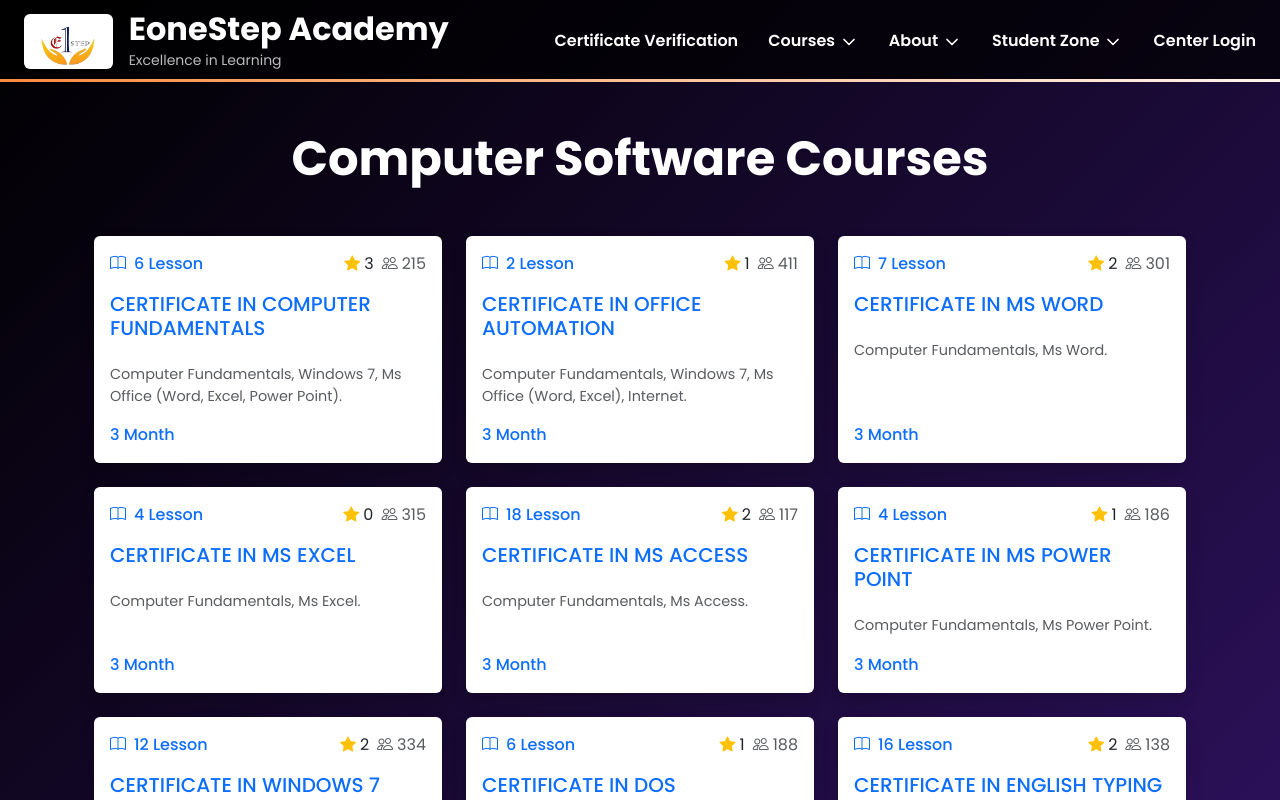
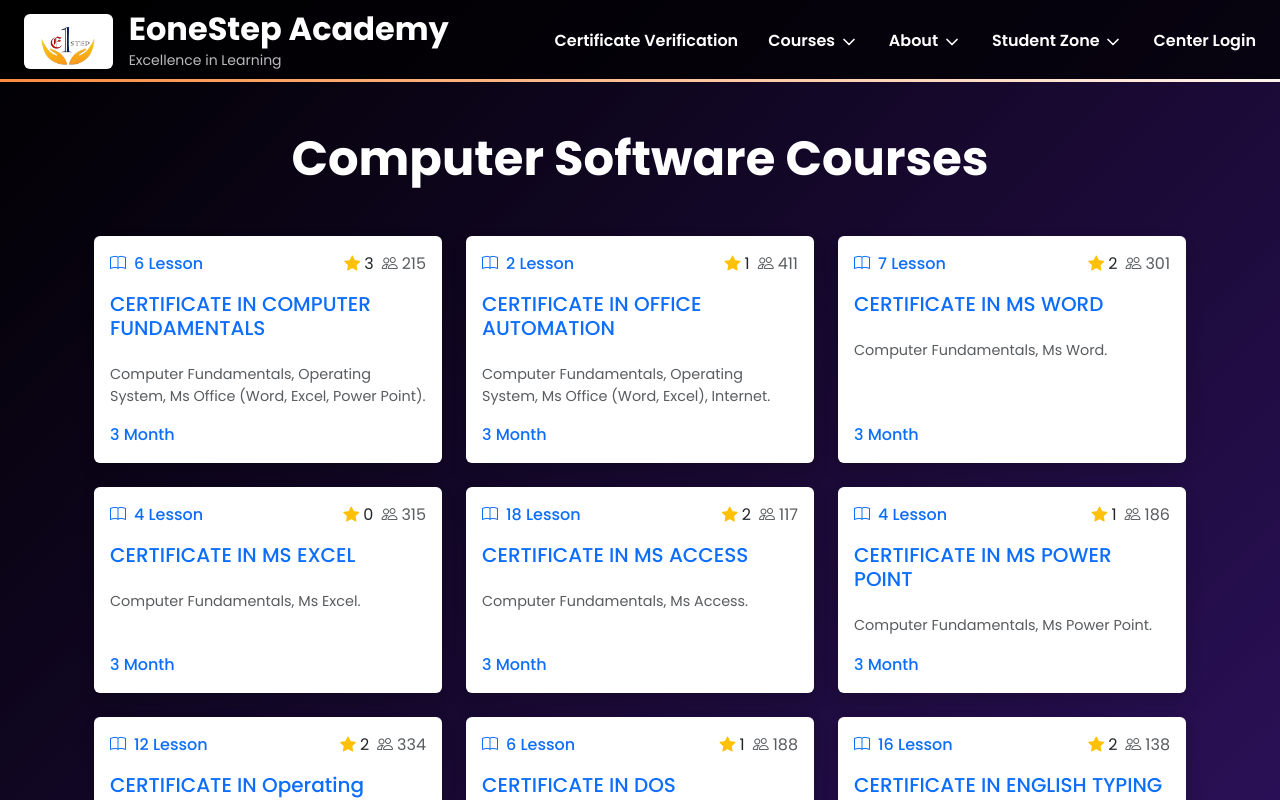
Before and after one commit to roshanronan/eonestep, a React (Vite) app: page /software-course in a window 1280 px wide. Shown: the top 800 px of the page. Built offline with nearby package versions, Linux system fonts and the light colour scheme.

Commit message:
social-link fixes

```diff
--- a/src/App.css
+++ b/src/App.css
@@ -640,6 +640,8 @@ h6 {
           display: inline-flex;
           align-items: center;
           justify-content: center;
+          z-index: 100;
+          cursor: pointer;
         }
 
         .social-icons .facebook {
--- a/src/App.jsx
+++ b/src/App.jsx
@@ -22,7 +22,7 @@ import StudentRegistrationForm from './components/RegisterStudent';
 import Gallery from './components/Gallery';
 import ChangePassword from './pages/ChangePassword';
 import ResetPassword from './pages/ResetPassword'
-import { ToastContainer } from "react-toastify";
+  import { ToastContainer } from "react-toastify";
 import "react-toastify/dist/ReactToastify.css";
 import ScrollToTop from './components/ScrollToTop';
 import StudentCertificate from './pages/StudentCertificate';
--- a/src/pages/CenterLogin.jsx
+++ b/src/pages/CenterLogin.jsx
@@ -264,7 +264,7 @@ export default function CenterLogin() {
               <div className="login-form-section">
                 <div className="w-100">
                   <div className="welcome-text">Welcome to Center Login</div>
-                  <div className="subtitle">sign in continue to eonestep</div>
+                  <div className="subtitle">Sign into EONESTEP</div>
 
                   <div>
                     <div className="mb-3">
--- a/src/pages/SoftwareCourse.jsx
+++ b/src/pages/SoftwareCourse.jsx
@@ -12,7 +12,7 @@ const SoftwareCourse = () => {
     "students": 215,
     "title": "CERTIFICATE IN COMPUTER FUNDAMENTALS",
     "part": "",
-    "description": "Computer Fundamentals, Windows 7, Ms Office (Word, Excel, Power Point).",
+    "description": "Computer Fundamentals, Operating System, Ms Office (Word, Excel, Power Point).",
     "duration": "3 Month"
   },
   {
@@ -22,7 +22,7 @@ const SoftwareCourse = () => {
     "students": 411,
     "title": "CERTIFICATE IN OFFICE AUTOMATION",
     "part": "",
-    "description": "Computer Fundamentals, Windows 7, Ms Office (Word, Excel), Internet.",
+    "description": "Computer Fundamentals, Operating System, Ms Office (Word, Excel), Internet.",
     "duration": "3 Month"
   },
   {
@@ -71,9 +71,9 @@ const SoftwareCourse = () => {
     "lessons": 12,
     "rating": 2,
     "students": 334,
-    "title": "CERTIFICATE IN WINDOWS 7",
+    "title": "CERTIFICATE IN Operating System",
     "part": "",
-    "description": "Computer Fundamentals, Windows 7.",
+    "description": "Computer Fundamentals, Operating System.",
     "duration": "3 Month"
   },
   {
@@ -363,7 +363,7 @@ const SoftwareCourse = () => {
     "students": 163,
     "title": "ADVANCE DIPLOMA IN INFORMATION TECHNOLOGY",
     "part": "",
-    "description": "Computer Fundamentals, Windows 7, Office 2010 (Word, Excel, Access, Power Point), Pagemaker, Coral Draw, Photoshop, Tally, Hardware Concept, Internet",
+    "description": "Computer Fundamentals, Operating System, Office 2010 (Word, Excel, Access, Power Point), Pagemaker, Coral Draw, Photoshop, Tally, Hardware Concept, Internet",
     "duration": "12 Month"
   },
   {
@@ -393,7 +393,7 @@ const SoftwareCourse = () => {
     "students": 223,
     "title": "ADVANCE DIPLOMA IN COMPUTER SOFTWARE SYSTEM ANALYSIS & APPLICATION",
     "part": "",
-    "description": "Computer Basics, Windows 7, MS Office 2010 (Word, Excel, Access, Power Point), Internet, Photo Shop, HTML, CSS, Language C, C++, Structural Analysis, Prgramming Concept, PHP, MySQL, Oracle, Data Base Management",
+    "description": "Computer Basics, Operating System, MS Office 2010 (Word, Excel, Access, Power Point), Internet, Photo Shop, HTML, CSS, Language C, C++, Structural Analysis, Prgramming Concept, PHP, MySQL, Oracle, Data Base Management",
     "duration": "12 Month"
   },
   {
@@ -403,7 +403,7 @@ const SoftwareCourse = () => {
     "students": 271,
     "title": "ADVANCE DIPLOMA IN COMPUTER APPLICATION & PROGRAMMING",
     "part": "",
-    "description": "Computer Basics, Windows 7, MS Office 2010 (Word, Excel, Access Power Point), Internet, Photo Shop, HTML, CSS, Language C, C++, Structural Analysis, Prgramming Concept, PHP, Data Base Management",
+    "description": "Computer Basics, Operating System, MS Office 2010 (Word, Excel, Access Power Point), Internet, Photo Shop, HTML, CSS, Language C, C++, Structural Analysis, Prgramming Concept, PHP, Data Base Management",
     "duration": "12 Month"
   },
   {
@@ -433,7 +433,7 @@ const SoftwareCourse = () => {
     "students": 112,
     "title": "YEAR DIPLOMA IN COMPUTER APPLICATION",
     "part": "",
-    "description": "Computer Fundamentals, DOS, Windows 7, Ms Office 2010 (Word, Excel, Power Point, Access), English Typing, Regional Typing, HTML, C Programming, Internet",
+    "description": "Computer Fundamentals, DOS, Operating System, Ms Office 2010 (Word, Excel, Power Point, Access), English Typing, Regional Typing, HTML, C Programming, Internet",
     "duration": "12 Month"
   },
   {
@@ -443,7 +443,7 @@ const SoftwareCourse = () => {
     "students": 343,
     "title": "YEAR DIPLOMA IN FINANCIAL ACCOUNTING",
     "part": "",
-    "description": "Computer Fundamentals, Windows 7, Accounting Concept, Tally, Others Accounting Package, Internet..",
+    "description": "Computer Fundamentals, Operating System, Accounting Concept, Tally, Others Accounting Package, Internet..",
     "duration": "12 Month"
   },
   {
@@ -453,7 +453,7 @@ const SoftwareCourse = () => {
     "students": 378,
     "title": "ADVANCE DIPLOMA IN HARDWARE & NETWORKING PROFESSIONAL",
     "part": "",
-    "description": "Computer Fundamentals, Windows 7, Construction & Functioning of Different PC Parts (Monitor, Mother Board, Hard Disk, CD-ROM etc.), Software Installation, Troubleshooting,LAN,Networking etc",
+    "description": "Computer Fundamentals, Operating System, Construction & Functioning of Different PC Parts (Monitor, Mother Board, Hard Disk, CD-ROM etc.), Software Installation, Troubleshooting,LAN,Networking etc",
     "duration": "12 Month"
   },
   {
@@ -463,7 +463,7 @@ const SoftwareCourse = () => {
     "students": 127,
     "title": "ADVANCE DIPLOMA IN COMPUTER TEACHER TRAINING PROGRAM",
     "part": "",
-    "description": "Computer Fundamentals, Windows 7, Typing Master, Nudi 4.0,Ms Office 2010 (Word, Excel, Power Point, Access), Internet, Business Communication, C, C++, VB, Oracle, Java, HTML",
+    "description": "Computer Fundamentals, Operating System, Typing Master, Nudi 4.0,Ms Office 2010 (Word, Excel, Power Point, Access), Internet, Business Communication, C, C++, VB, Oracle, Java, HTML",
     "duration": "12 Month"
   },
   {
@@ -493,7 +493,7 @@ const SoftwareCourse = () => {
     "students": 212,
     "title": "DIPLOMA IN MULTIMEDIA",
     "part": "",
-    "description": "Computer Fundamentals, Windows 7, Photoshop, Corel Draw, Flash, Premiere, After Effects, Sound Forge, 3Ds Max",
+    "description": "Computer Fundamentals, Operating System, Photoshop, Corel Draw, Flash, Premiere, After Effects, Sound Forge, 3Ds Max",
     "duration": "12 Month"
   },
   {
@@ -513,7 +513,7 @@ const SoftwareCourse = () => {
     "students": 241,
     "title": "ADVANCE DIPLOMA IN DESK TOP PUBLISHING",
     "part": "",
-    "description": "Semester - 1 : Computer Concept & Fundamentals, Opperating System (Windows XP, windows 7), MS Office (Word,Excel,Power Point), Regional Typing, Introduction to Internet & Emaill. Semester - 2 : Page Maker, Croel Draw, Photo Shop, Free Hand, Project Work & Practical.",
+    "description": "Semester - 1 : Computer Concept & Fundamentals, Opperating System (Windows XP, Operating System), MS Office (Word,Excel,Power Point), Regional Typing, Introduction to Internet & Emaill. Semester - 2 : Page Maker, Croel Draw, Photo Shop, Free Hand, Project Work & Practical.",
     "duration": "12 Month"
   },
   {
@@ -543,7 +543,7 @@ const SoftwareCourse = () => {
     "students": 237,
     "title": "ADVANCED DIPLOMA IN IT APLICATION",
     "part": "",
-    "description": "Computer Fundamentals, Windows 7, Ms -Paint, Notepad, Wordpad, English Typing using Typing Master, Bangla Word, Ms Office (Word, Excel, Access, Power Point), Internet, Scanner & Printer Handling.",
+    "description": "Computer Fundamentals, Operating System, Ms -Paint, Notepad, Wordpad, English Typing using Typing Master, Bangla Word, Ms Office (Word, Excel, Access, Power Point), Internet, Scanner & Printer Handling.",
     "duration": "12 Month"
   },
   {
@@ -573,7 +573,7 @@ const SoftwareCourse = () => {
     "students": 119,
     "title": "ADVANCE DIPLOMA IN COMPUTER TECHNOLOGY",
     "part": "",
-    "description": "Computer Fundamentals, Windows 7, Office 2010 (Word, Excel, Power Point, Access), Regional Typing, Photoshop 7, Video Mixing, HTML, Hardware Concept & Internet.",
+    "description": "Computer Fundamentals, Operating System, Office 2010 (Word, Excel, Power Point, Access), Regional Typing, Photoshop 7, Video Mixing, HTML, Hardware Concept & Internet.",
     "duration": "12 Month"
   },
   {
@@ -593,7 +593,7 @@ const SoftwareCourse = () => {
     "students": 324,
     "title": "DIPLOMA IN COMPUTER HARDWARE",
     "part": "",
-    "description": "Computer Fundamentals, Windows 7, Construction & Functioning of Different PC Parts (Monitor, Mother Board, Hard Disk, CD-ROM, Video System, Sound System, Modems etc.), Configuring the CMOS Setup, Maintenance & Troubleshooting, Software Installation, Troubleshooting,Computer Virus, LAN, Networking etc",
+    "description": "Computer Fundamentals, Operating System, Construction & Functioning of Different PC Parts (Monitor, Mother Board, Hard Disk, CD-ROM, Video System, Sound System, Modems etc.), Configuring the CMOS Setup, Maintenance & Troubleshooting, Software Installation, Troubleshooting,Computer Virus, LAN, Networking etc",
     "duration": "12 Month"
   },
   {
@@ -613,7 +613,7 @@ const SoftwareCourse = () => {
     "students": 92,
     "title": "MASTER DIPLOMA IN INFORMATION TECHNOLOGY",
     "part": "",
-    "description": "omputer Fundamentals, Ms DOS, Windows 7, Ms Office 2010 (Ms Word, Ms Excel, Ms Power Point, Ms Access) Regional Typing, Page Maker, Photoshop, Instant Artist C++, Visual Basic, Basic Concepts of Tally, HTML, Internet & E-mail",
+    "description": "omputer Fundamentals, Ms DOS, Operating System, Ms Office 2010 (Ms Word, Ms Excel, Ms Power Point, Ms Access) Regional Typing, Page Maker, Photoshop, Instant Artist C++, Visual Basic, Basic Concepts of Tally, HTML, Internet & E-mail",
     "duration": "12 Month"
   },
   {
@@ -633,7 +633,7 @@ const SoftwareCourse = () => {
     "students": 317,
     "title": "Diploma In Computer Teacher Training Certificat",
     "part": "",
-    "description": "Computer Fundamentals, Operating System - Windows 7 & DOS, Ms - Paint, Ms Office 2010 (Word, Excel, Power Point, Access), English & Regional Typing, Internet & E-Mail, HTML, Visual Basic, C++, , Instant Artist,Page Maker 6.5/7, Photoshop 7, Multimedia, Tally (Basic Concept).",
+    "description": "Computer Fundamentals, Operating System - Operating System & DOS, Ms - Paint, Ms Office 2010 (Word, Excel, Power Point, Access), English & Regional Typing, Internet & E-Mail, HTML, Visual Basic, C++, , Instant Artist,Page Maker 6.5/7, Photoshop 7, Multimedia, Tally (Basic Concept).",
     "duration": "12 Month"
   },
   {
@@ -643,7 +643,7 @@ const SoftwareCourse = () => {
     "students": 244,
     "title": "DIPLOMA IN INFORMATION TECHNOLOGY",
     "part": "",
-    "description": "Computer Fundamentals, Windows 7, Ms. Paint, Wordpad, DOS, Ms. Office 2007 (Word, Excel, Power Point), HTML, Bengla Word, Visual Foxpro, English Typing, Internet.",
+    "description": "Computer Fundamentals, Operating System, Ms. Paint, Wordpad, DOS, Ms. Office 2007 (Word, Excel, Power Point), HTML, Bengla Word, Visual Foxpro, English Typing, Internet.",
     "duration": "12 Month"
   },
   {
@@ -653,7 +653,7 @@ const SoftwareCourse = () => {
     "students": 355,
     "title": "DIPLOMA IN FINANCIAL ACCOUNTING",
     "part": "",
-    "description": "Computer Fundamentals, Windows 7, Ms. Paint, Wordpad, DOS, Ms Office 2007 (Word, Excel, Power Point), HTML, Bengla Word, Visual Foxpro, English Typing, Internet, Tally.",
+    "description": "Computer Fundamentals, Operating System, Ms. Paint, Wordpad, DOS, Ms Office 2007 (Word, Excel, Power Point), HTML, Bengla Word, Visual Foxpro, English Typing, Internet, Tally.",
     "duration": "12 Month"
   },
   {
@@ -673,7 +673,7 @@ const SoftwareCourse = () => {
     "students": 237,
     "title": "ADVANCE DIPLOMA IN FINANCIAL ACCOUNTIN",
     "part": "",
-    "description": "Computer Fundamentals, Windows 7, MS Office (MS Word, MS Excel, MS Power Point), Accounting Concept, Tally ERP9, Taxation, Internet",
+    "description": "Computer Fundamentals, Operating System, MS Office (MS Word, MS Excel, MS Power Point), Accounting Concept, Tally ERP9, Taxation, Internet",
     "duration": "12 Month"
   },
   {
@@ -693,7 +693,7 @@ const SoftwareCourse = () => {
     "students": 403,
     "title": "Diploma in Commercial Application",
     "part": "",
-    "description": "Computer Fundamentals, Windows 7, Ms Office 2007, System Tools, Virus, Internet, MS Access, Programming in HTML, Programming in C, Accounting Concept & Tally ERP and Regional Software",
+    "description": "Computer Fundamentals, Operating System, Ms Office 2007, System Tools, Virus, Internet, MS Access, Programming in HTML, Programming in C, Accounting Concept & Tally ERP and Regional Software",
     "duration": "12 Month"
   },
   {
@@ -703,7 +703,7 @@ const SoftwareCourse = () => {
     "students": 378,
     "title": "Advanced Diploma in Commercial Application",
     "part": "",
-    "description": "Computer Fundamentals, Typing Practice, Windows 7, Ms Office 2007, System Tools, Virus, Internet, MS Access, Programming in HTML, Programming in C, Programming using Visual Basic.",
+    "description": "Computer Fundamentals, Typing Practice, Operating System, Ms Office 2007, System Tools, Virus, Internet, MS Access, Programming in HTML, Programming in C, Programming using Visual Basic.",
     "duration": "12 Month"
   },
   {
@@ -713,7 +713,7 @@ const SoftwareCourse = () => {
     "students": 329,
     "title": "Diploma in Commercial Application & Desktop Publishing",
     "part": "",
-    "description": "Computer Fundamentals, Typing Practice, Windows 7, Ms Office 2007, System Tools, Virus, Internet, MS Access, Programming in HTML, Pagemaker, Corel Draw, Photoshop, Project Work, Regional Software.",
+    "description": "Computer Fundamentals, Typing Practice, Operating System, Ms Office 2007, System Tools, Virus, Internet, MS Access, Programming in HTML, Pagemaker, Corel Draw, Photoshop, Project Work, Regional Software.",
     "duration": "12 Month"
   },
   {
@@ -733,7 +733,7 @@ const SoftwareCourse = () => {
     "students": 125,
     "title": "Diploma in Computer Teacher Training Cours",
     "part": "",
-    "description": "Computer Fundamentals, Windows 7, Ms Office 2010 (Word, Excel, PowerPoint), System Tools, Virus, Internet, HTML, DHTML, Programming in C, Visual Basic, Accounting Concept & Tally, Programming in C++, CPD.",
+    "description": "Computer Fundamentals, Operating System, Ms Office 2010 (Word, Excel, PowerPoint), System Tools, Virus, Internet, HTML, DHTML, Programming in C, Visual Basic, Accounting Concept & Tally, Programming in C++, CPD.",
     "duration": "12 Month"
   },
   {
--- a/src/pages/VerifyCertificate.jsx
+++ b/src/pages/VerifyCertificate.jsx
@@ -278,7 +278,7 @@ async function convertImagesToBase64(element) {
               <div className="login-form-section">
                 <div className="w-100">
                   <div className="welcome-text">Welcome to Certificate Verification</div>
-                  <div className="subtitle">Download Result eonestep</div>
+                  <div className="subtitle">Download Result EONESTEP</div>
 
                   <div>
                     <div className="mb-3">
```
Also changed, not shown: src/components/Footer.jsx (+10 -10 lines), src/components/Header.jsx (+4 -4 lines), src/pages/FrachiesApply.jsx (+29 -28 lines).
